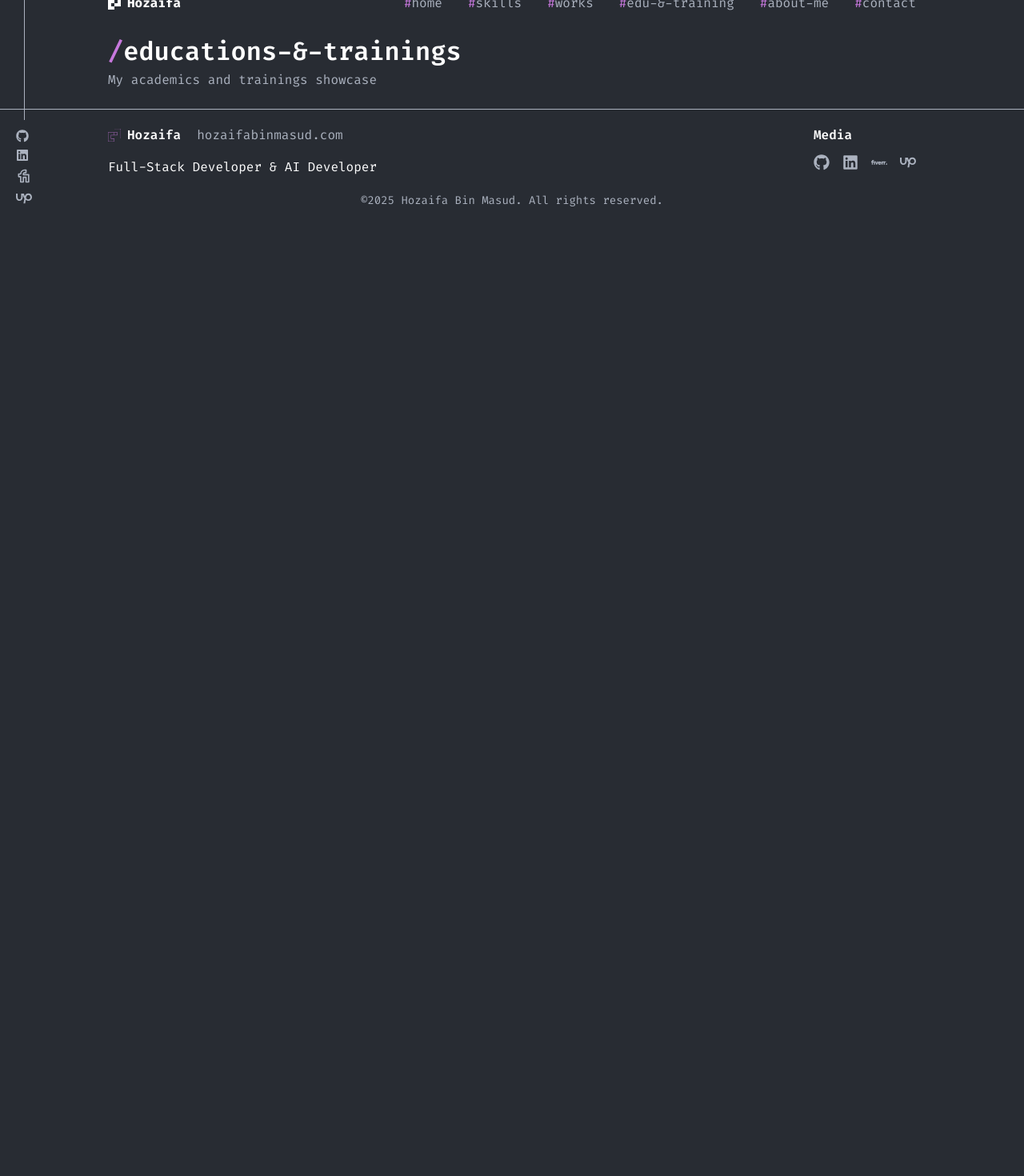
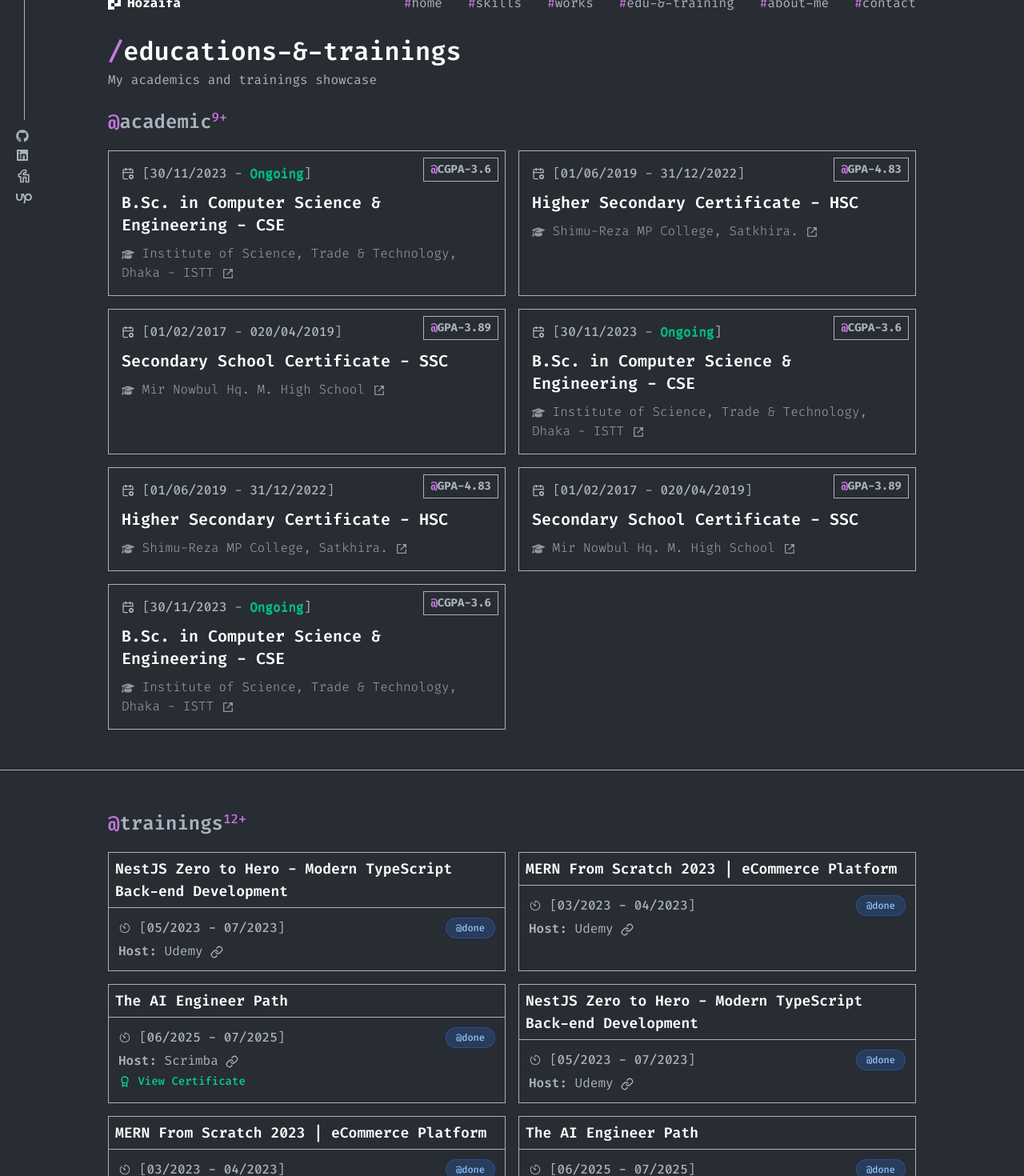
Before and after one commit to hozaifa4you/hozaifabinmasud, a Next.js app in the folder apps/frontend/: page /educations in a window 1280 px wide. Shown: the part 40-1510 px from the top of the page at 80% size. Before the commit the page ends 800 px from the top, so only its background shows below. Built offline with nearby package versions, Linux system fonts and the light colour scheme.

Commit message:
academics and trainings page

```diff
--- a/apps/frontend/src/app/educations/page.tsx
+++ b/apps/frontend/src/app/educations/page.tsx
@@ -1,4 +1,7 @@
 import { Breadcrumb } from '@/components/breadcrumb';
+import { AcademicCard } from '@/components/home/academic-card';
+import { TrainingCard } from '@/components/home/training-card';
+import { academicAll, trainingAll } from '@/lib/data';
 
 const EduAndTrainingsPage = () => {
    return (
@@ -7,6 +10,50 @@ const EduAndTrainingsPage = () => {
             title="educations-&-trainings"
             subtitle="My academics and trainings showcase"
          />
+
+         <section className="relative">
+            <div className="container">
+               <h3 className="text-2xl font-semibold">
+                  <span className="text-primary">@</span>academic
+                  <sup
+                     className="text-primary text-base font-medium"
+                     title="9+ academic qualifications"
+                  >
+                     9+
+                  </sup>
+               </h3>
+
+               <div className="mt-5 grid gap-4 xl:grid-cols-2">
+                  {academicAll.map((academic, index) => (
+                     <AcademicCard key={index} {...academic} />
+                  ))}
+               </div>
+            </div>
+         </section>
+
+         <section className="mt-[50px]">
+            <hr className="bg-text" />
+         </section>
+
+         <section className="section-padding">
+            <div className="container">
+               <h3 className="text-2xl font-semibold">
+                  <span className="text-primary">@</span>trainings
+                  <sup
+                     className="text-primary text-base font-medium"
+                     title="9+ academic qualifications"
+                  >
+                     12+
+                  </sup>
+               </h3>
+
+               <div className="mt-5 grid gap-4 xl:grid-cols-2">
+                  {trainingAll.map((training, index) => (
+                     <TrainingCard key={index} {...training} />
+                  ))}
+               </div>
+            </div>
+         </section>
       </>
    );
 };
--- a/apps/frontend/src/lib/data.ts
+++ b/apps/frontend/src/lib/data.ts
@@ -114,6 +114,8 @@ const academics = [
    },
 ];
 
+const academicAll: AcademicType[] = [...academics, ...academics, academics[0]];
+
 const trainings = [
    {
       id: 1,
@@ -148,6 +150,8 @@ const trainings = [
       status: 'done',
    },
 ];
+
+const trainingAll: TrainingType[] = [...trainings, ...trainings, trainings[0]];
 
 const works = [
    {
@@ -311,6 +315,8 @@ export {
    projectsAll,
    smallProjects,
    funFacts,
+   academicAll,
+   trainingAll,
 };
 
 export type AcademicType = (typeof academics)[number];
```
